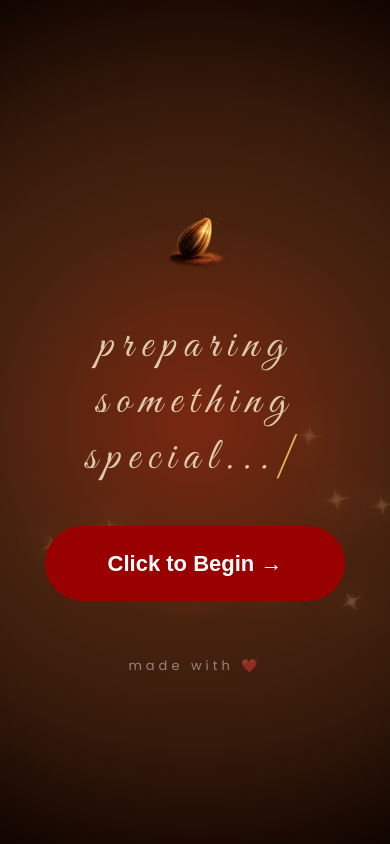
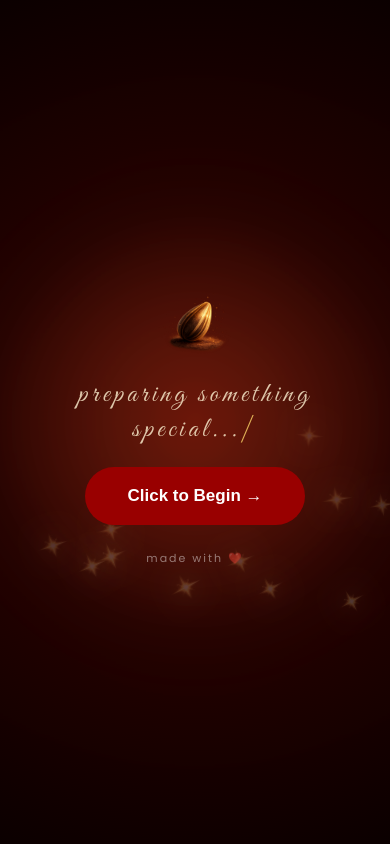
Before and after one commit to Luna-1206/Birthday-Surprise, a React (Vite) app: page / in a window 390 px wide. Built offline with nearby package versions, Linux system fonts and the light colour scheme.

Commit message:
UPDATED 7/13/26 12:11PM

```diff
--- a/src/styles/intro/Intro.css
+++ b/src/styles/intro/Intro.css
@@ -4,7 +4,7 @@
 
 .intro {
 
-    height: 100vh;
+    min-height: 100svh;
 
     width: 100%;
 
@@ -41,9 +41,9 @@
 
     position: absolute;
 
-    width: 700px;
+    width: clamp(280px, 60vw, 700px);
 
-    height: 700px;
+    height: clamp(280px, 60vw, 700px);
 
     border-radius: 50%;
 
@@ -64,9 +64,9 @@
 
     position: absolute;
 
-    width: 500px;
+    width: clamp(180px, 45vw, 500px);
 
-    height: 500px;
+    height: clamp(180px, 45vw, 500px);
 
     background-color: #ffd54f;
 
@@ -86,9 +86,7 @@
 
     z-index: 5;
 
-    max-width: 900px;
-
-    width: 90%;
+    width: min(90%, 900px);
 
     text-align: center;
 
@@ -102,13 +100,13 @@
 
     color: #FFFFFF;
 
-    font-size: 58px;
+    font-size: clamp(32px, 5vw, 58px);
 
     font-weight: 300;
 
     line-height: 1.3;
 
-    margin-bottom: 45px;
+    margin-bottom: clamp(20px, 3vw, 45px);
 }
 
 .introLabel {
@@ -116,11 +114,11 @@
 
     text-transform: lowercase;
 
-    letter-spacing: 8px;
+    letter-spacing: clamp(2px, 1vw, 8px);
 
-    font-size: 45px;
+    font-size: clamp(28px, 6vw, 45px);
 
-    margin-bottom: 40px;
+    margin-bottom: clamp(20px, 3vw, 40px);
 
     font-family: "Great Vibes", cursive;
 
@@ -129,13 +127,13 @@
 
 .madeWithLove {
 
-    margin-top: 55px;
+    margin-top: clamp(25px, 5vw, 55px);
 
     color: rgba(255, 255, 255, .45);
 
-    font-size: 13px;
+    font-size: clamp(11px, 1.5vw, 13px);
 
-    letter-spacing: 4px;
+    letter-spacing: clamp(2px, .5vw, 4px);
 
 }
 
@@ -190,9 +188,9 @@
 
 button {
 
-    width: 300px;
+    width: clamp(220px, 45vw, 300px);
 
-    height: 75px;
+    height: clamp(58px, 8vw, 75px);
 
     background: transparent;
 
@@ -204,7 +202,7 @@ button {
 
     color: #FFFFFF;
 
-    font-size: 22px;
+    font-size: clamp(17px, 2vw, 22px);
 
     font-weight: 600;
 
@@ -328,9 +326,9 @@ button:hover {
 
     position: relative;
 
-    width: 150px;
+    width: clamp(100px, 20vw, 150px);
 
-    height: 150px;
+    height: clamp(100px, 20vw, 150px);
 
     display: flex;
 
@@ -389,7 +387,7 @@ button:hover {
 
     position: absolute;
 
-    top: -160px;
+    top: clamp(-110px, -12vw, -160px);
 
     left: 50%;
 
@@ -399,15 +397,15 @@ button:hover {
 
     color: white;
 
-    width: 700px;
+    width: min(90vw, 700px);
 
 }
 
 .now {
 
-    font-size: 22px;
+    font-size: clamp(15px, 2.2vw, 22px);
 
-    letter-spacing: 4px;
+    letter-spacing: clamp(2px, .5vw, 4px);
 
     color: white;
 
@@ -419,7 +417,7 @@ button:hover {
 
 .time {
 
-    font-size: 52px;
+    font-size: clamp(34px, 7vw, 52px);
 
     font-weight: 300;
 
```
